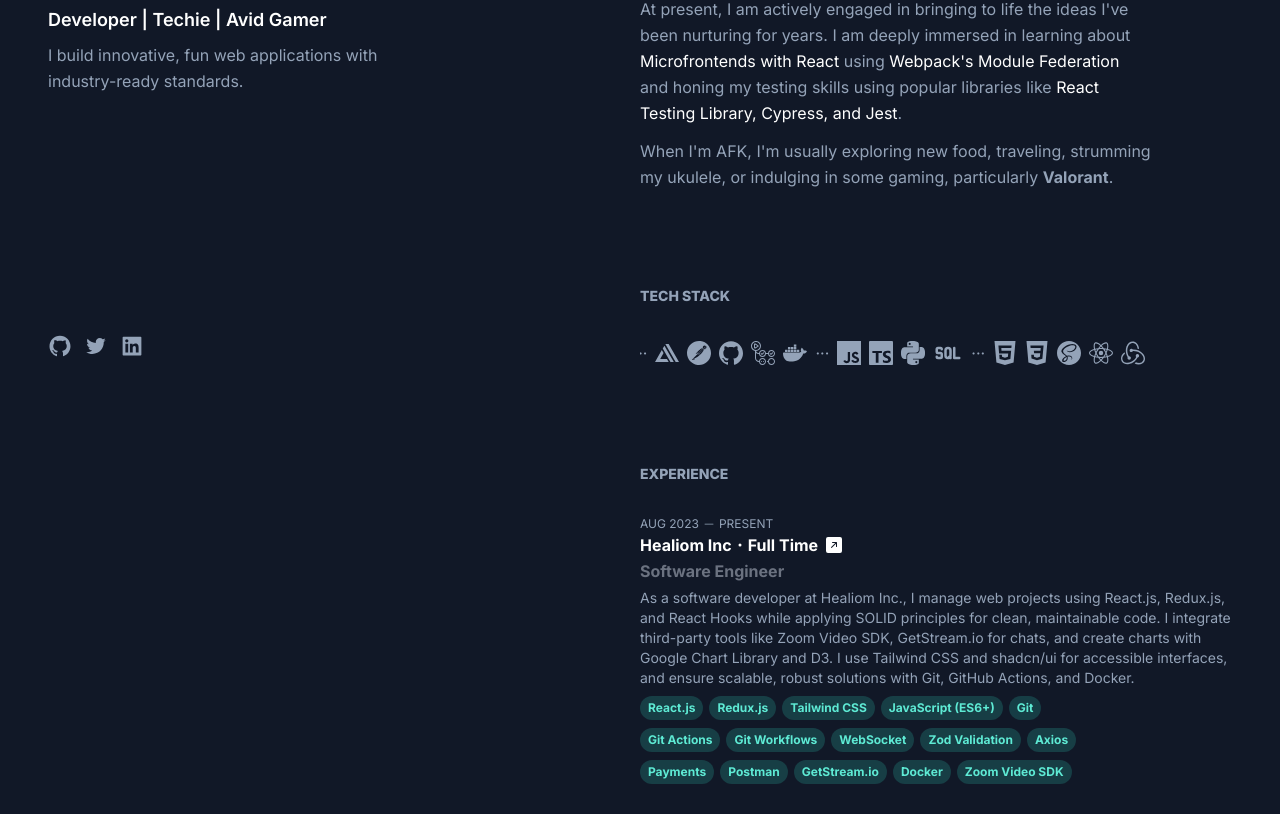
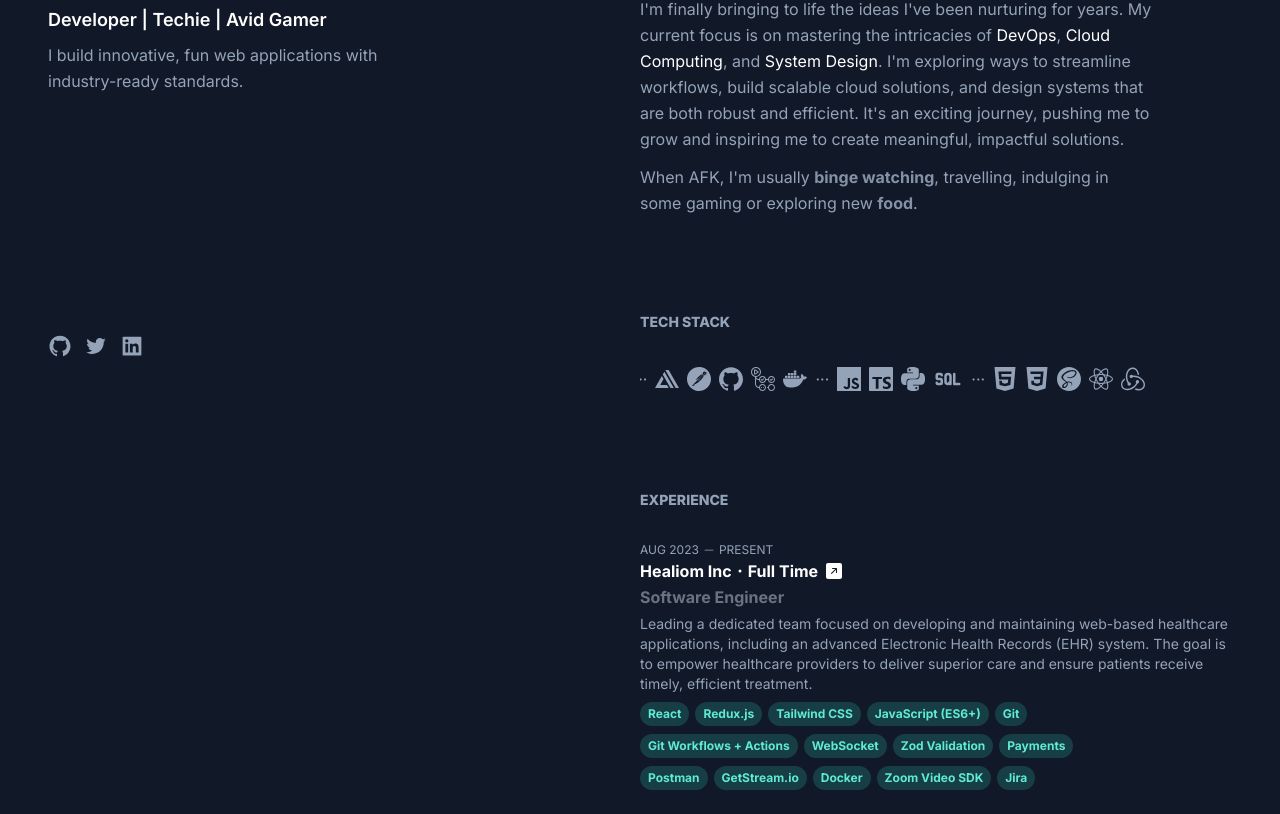
Before and after one commit to paras1729kori/pk-portfolio, a Next.js app: page / in a window 1280 px wide. Shown: the part 346-1160 px from the top of the page. Built offline with nearby package versions, Linux system fonts and the light colour scheme.

Commit message:
experience + skills change

```diff
--- a/src/app/api/experiences/route.ts
+++ b/src/app/api/experiences/route.ts
@@ -24,23 +24,22 @@
       mode: "Full Time",
       position: "Software Engineer",
       description:
-        "As a software developer at Healiom Inc., I manage web projects using React.js, Redux.js, and React Hooks while applying SOLID principles for clean, maintainable code. I integrate third-party tools like Zoom Video SDK, GetStream.io for chats, and create charts with Google Chart Library and D3. I use Tailwind CSS and shadcn/ui for accessible interfaces, and ensure scalable, robust solutions with Git, GitHub Actions, and Docker.",
+        "Leading a dedicated team focused on developing and maintaining web-based healthcare applications, including an advanced Electronic Health Records (EHR) system. The goal is to empower healthcare providers to deliver superior care and ensure patients receive timely, efficient treatment.",
       tech_stack: [
-        "React.js",
+        "React",
         "Redux.js",
         "Tailwind CSS",
         "JavaScript (ES6+)",
         "Git",
-        "Git Actions",
-        "Git Workflows",
+        "Git Workflows + Actions",
         "WebSocket",
         "Zod Validation",
-        "Axios",
         "Payments",
         "Postman",
         "GetStream.io",
         "Docker",
         "Zoom Video SDK",
+        "Jira",
       ],
     },
     {
@@ -53,8 +52,8 @@
       mode: "Internship",
       position: "Associate Software Engineer (P1)",
       description:
-        "As a front-end developer at SS&C Technologies, I built scalable web applications using Vue.js and dotCMS while applying SOLID principles. I managed projects with Jira, ensuring efficient workflows and timely delivery. My focus was on delivering high-performance, industry-standard solutions.",
-      tech_stack: ["Vue.js", "Bootstrap", "dotCMS", "Web Development"],
+        "As a front-end developer at SS&C Technologies, I built scalable web applications using Vue and dotCMS while applying SOLID principles. I managed projects with Jira, ensuring efficient workflows and timely delivery. My focus was on delivering high-performance, industry-standard solutions.",
+      tech_stack: ["Vue", "Bootstrap", "dotCMS", "Web Development"],
     },
     {
       id: uuidv4(),
--- a/src/app/components/RightPane/About.tsx
+++ b/src/app/components/RightPane/About.tsx
@@ -1,9 +1,14 @@
 "use client";
+import { useState } from "react";
 
 import Image from "next/image";
-import reynaBlind from "../../../../public/reynaBlind.gif";
+import neo_flying from "../../../../public/neo_flying.gif";
+import ramen from "../../../../public/ramen.gif";
 
 const About = () => {
+  const [movieImg, setMovieImg] = useState<boolean>(false);
+  const [foodImg, setFoodImg] = useState<boolean>(false);
+
   return (
     <div className="flex flex-col gap-8 lg:max-w-lg">
       <h1 className="text-sm font-extrabold uppercase">About</h1>
@@ -21,34 +26,53 @@
         </p>
 
         <p>
-          At present, I am actively engaged in bringing to life the ideas I've
-          been nurturing for years. I am deeply immersed in learning about{" "}
-          <span className="text-white">Microfrontends with React</span> using{" "}
-          <span className="text-white">Webpack's Module Federation</span> and
-          honing my testing skills using popular libraries like{" "}
-          <span className="text-white">
-            React Testing Library, Cypress, and Jest
-          </span>
-          .
+          I'm finally bringing to life the ideas I've been nurturing for years.
+          My current focus is on mastering the intricacies of{" "}
+          <span className="text-white">DevOps</span>,{" "}
+          <span className="text-white">Cloud Computing</span>, and{" "}
+          <span className="text-white">System Design</span>. I'm exploring ways
+          to streamline workflows, build scalable cloud solutions, and design
+          systems that are both robust and efficient. It's an exciting journey,
+          pushing me to grow and inspiring me to create meaningful, impactful
+          solutions.
         </p>
 
-        <div className="group">
+        <div className="">
           <p>
-            When I'm AFK, I'm usually exploring new food, traveling, strumming
-            my ukulele, or indulging in some gaming, particularly{" "}
-            <span className="cursor-pointer md:font-bold">Valorant</span>.
+            When AFK, I'm usually{" "}
+            <span
+              className="cursor-pointer font-bold animate-pulse"
+              onMouseEnter={() => setMovieImg(true)}
+              onMouseLeave={() => setMovieImg(false)}
+            >
+              binge watching
+            </span>
+            , travelling, indulging in some gaming or exploring new{" "}
+            <span
+              className="cursor-pointer font-bold animate-pulse"
+              onMouseEnter={() => setFoodImg(true)}
+              onMouseLeave={() => setFoodImg(false)}
+            >
+              food
+            </span>
+            .
           </p>
 
-          <div className="hidden group-hover:block">
-            <div className="lg:flex lg:justify-center">
-              <Image
-                src={reynaBlind}
-                alt="jett.gif"
-                width={100}
-                height={100}
-                className="hidden lg:block"
-              />
-            </div>
+          <div
+            className={`mt-10 ${movieImg ? "flex justify-center" : "hidden"}`}
+          >
+            <Image
+              loading="lazy"
+              src={neo_flying}
+              alt="neo.gif"
+              width={400}
+              className="rounded-lg"
+            />
+          </div>
+          <div
+            className={`mt-10 ${foodImg ? "flex justify-center" : "hidden"}`}
+          >
+            <Image loading="lazy" src={ramen} alt="food.gif" width={200} />
           </div>
         </div>
       </div>
--- /dev/null
+++ b/src/app/components/RightPane/ContactUs.tsx
@@ -0,0 +1,89 @@
+"use client";
+import React, { FormEvent, SyntheticEvent, useState } from "react";
+
+interface FormData {
+  name: string;
+  email: string;
+  message: string;
+}
+
+const ContactUs = () => {
+  const [formData, setFormData] = useState<FormData>({
+    name: "",
+    email: "",
+    message: "",
+  });
+
+  const handleSubmit = (e: SyntheticEvent) => {
+    e.preventDefault();
+    console.log(formData);
+  };
+
+  return (
+    <div className="w-full flex flex-col gap-8 lg:max-w-lg">
+      <h1 className="text-sm font-extrabold uppercase">Contact</h1>
+      <div className="w-full flex flex-col gap-3">
+        <form onSubmit={handleSubmit} className="w-full flex flex-col gap-4">
+          <div className="w-full flex flex-col gap-2 items-start">
+            <label className="text-white font-semibold" htmlFor="name">
+              Name
+            </label>
+            <input
+              type="text"
+              name="name"
+              id="name"
+              className="w-full rounded-lg bg-slate-800 h-10 p-3 border-0 focus:outline-none placeholder:text-slate-600"
+              placeholder="John Doe"
+              value={formData?.name}
+              onChange={(e) =>
+                setFormData({ ...formData, name: e.target.value })
+              }
+            />
+          </div>
+          <div className="w-full flex flex-col gap-2 items-start">
+            <label className="text-white font-semibold" htmlFor="name">
+              Email
+            </label>
+            <input
+              type="email"
+              name="email"
+              id="email"
+              className="w-full rounded-lg bg-slate-800 h-10 p-3 border-0 focus:outline-none placeholder:text-slate-600"
+              placeholder="john.doe@company.com"
+              value={formData?.email}
+              onChange={(e) =>
+                setFormData({ ...formData, email: e.target.value })
+              }
+            />
+          </div>
+          <div className="w-full flex flex-col gap-2 items-start">
+            <label className="text-white font-semibold" htmlFor="name">
+              Message
+            </label>
+            <textarea
+              name="message"
+              id="message"
+              className="w-full rounded-lg bg-slate-800 h-[150px] resize-none p-3 border-0 focus:outline-none placeholder:text-slate-600"
+              placeholder="Enter your message"
+              value={formData?.message}
+              onChange={(e) =>
+                setFormData({ ...formData, message: e.target.value })
+              }
+            />
+          </div>
+          <button
+            type="submit"
+            className="w-full font-semibold px-4 py-2 text-teal-300 bg-teal-400/20 rounded-lg disabled:cursor-not-allowed disabled:bg-teal-400/10 disabled:text-teal-600"
+            disabled={Object.values(formData).some(
+              (item) => item?.length === 0
+            )}
+          >
+            Submit
+          </button>
+        </form>
+      </div>
+    </div>
+  );
+};
+
+export default ContactUs;
--- a/src/app/page.tsx
+++ b/src/app/page.tsx
@@ -5,6 +5,7 @@
 import Experiences from "./components/RightPane/Experiences";
 import Education from "./components/RightPane/Education";
 import Projects from "./components/RightPane/Projects";
+// import ContactUs from "./components/RightPane/ContactUs";
 
 export default function Home() {
   return (
@@ -18,6 +19,7 @@
         <Experiences />
         <Education />
         <Projects />
+        {/* <ContactUs /> */}
         <div className="text-sm lg:max-w-md">
           <p>
             Written in{" "}
```
Also changed, not shown: public/neo_flying.gif (added), public/ramen.gif (added), src/app/components/RightPane/Education.tsx (renamed from src/app/components/RightPane/Education.jsx).
